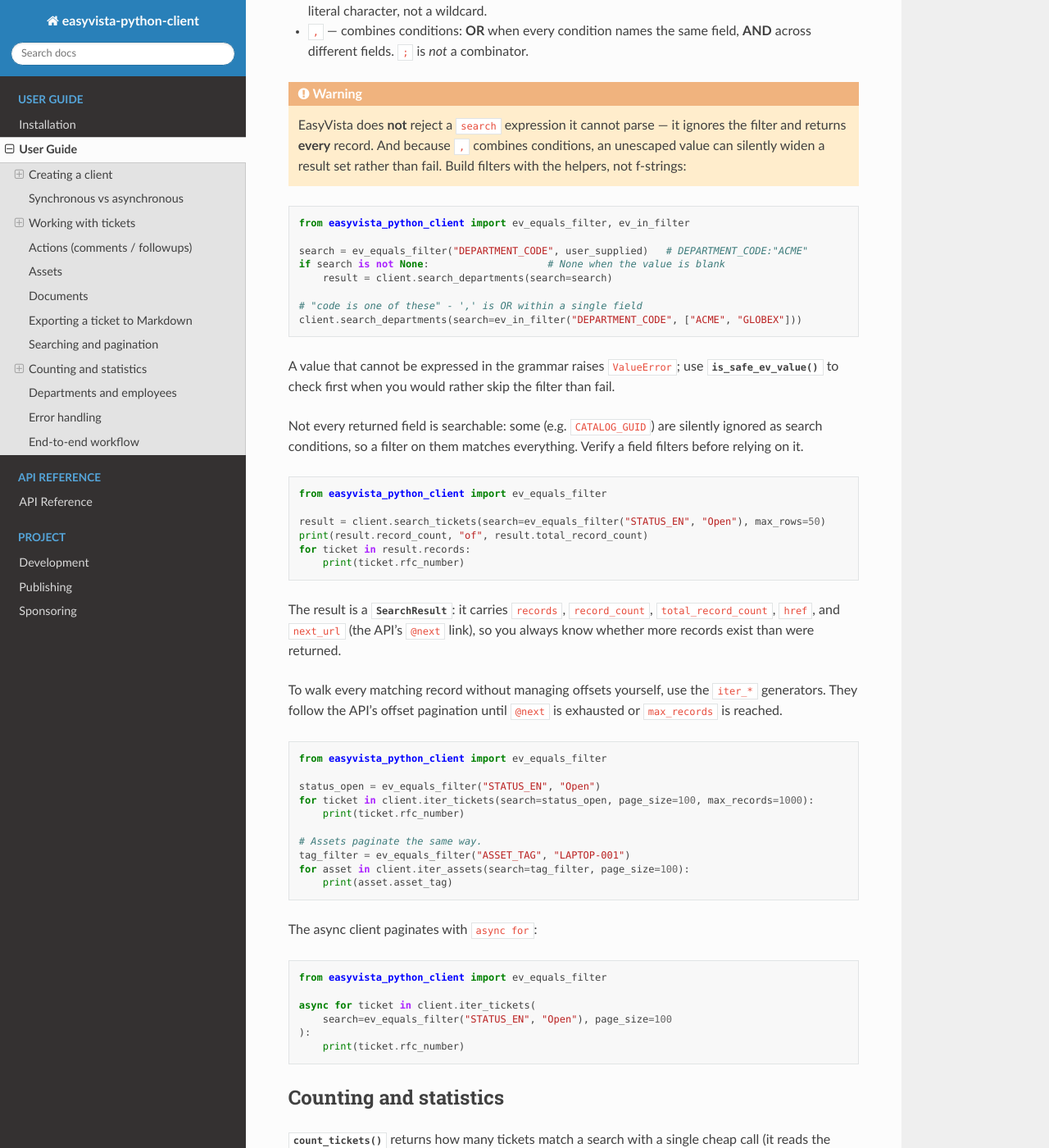
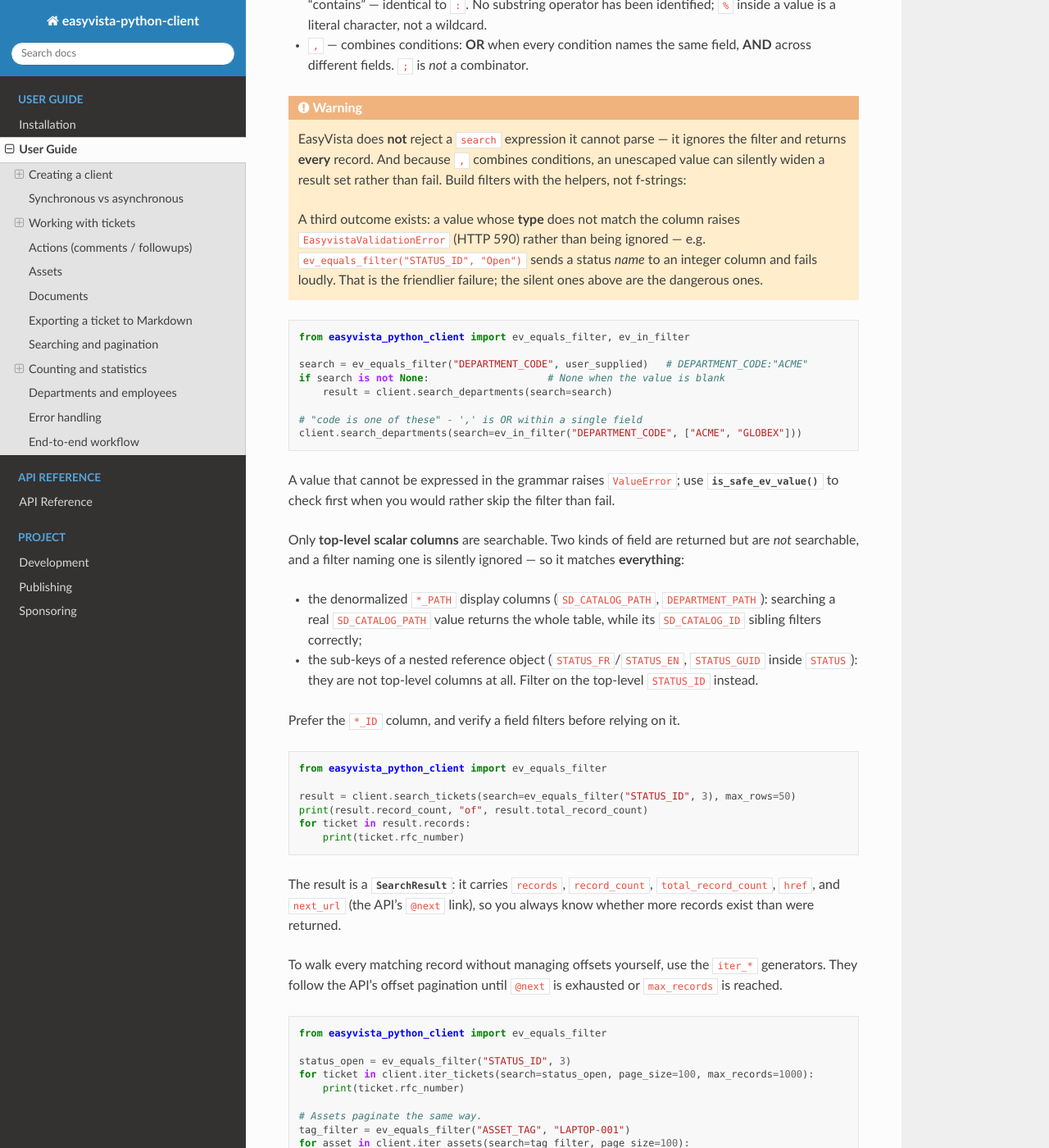
Before and after one commit to baraline/easyvista_python_client, a Sphinx documentation site: the page built from docs/user_guide.rst, in a window 1280 px wide and 1400 px high, scrolled down 4408 px. Shown: the whole window at 82% size. Built offline with Sphinx 7.4.7 and the Read the Docs theme 3.1.0, drawn with Linux system fonts in a browser that asks for light colours; some of the changed text lies outside the part shown.

Commit message:
fix: replace the STATUS_EN examples -- they silently returned every ticket
STATUS is a nested object; there is no top-level STATUS_EN column, so
STATUS_EN:"Open" is an unknown field and unknown fields are silently ignored.
Verified not to be a language artifact: STATUS_FR, the sub-key that does exist
on the probe instance, searched with a real label off a live ticket, also
returned the full baseline.

The example appeared 8x across README and the user guide, directly beneath the
warning describing exactly this failure mode. Replaced with STATUS_ID, which
filters. Also corrects the CATALOG_GUID example (not returned at all -- the real
returned-but-unsearchable fields are the *_PATH family) and documents the third
search outcome (HTTP 590 on a type mismatch).

Beyond the brief's file list: the Step 5 usage grep also caught two more live
STATUS_EN~... sites the brief's Files section missed --
scripts/validate_docs_examples.py (the docs-fidelity live-check script) and
tests/test_resources_requests.py. Fixed both to keep the phantom out of every
executable usage, not just the two files named in the brief.

Co-Authored-By: Claude Opus 4.8 <noreply@anthropic.com>

```diff
--- a/docs/user_guide.rst
+++ b/docs/user_guide.rst
@@ -59,7 +59,8 @@ variables, so credentials stay out of source. It reads, in order: ``EASYVISTA_UR
    from easyvista_python_client import EasyvistaClient, ev_equals_filter
 
    with EasyvistaClient.from_env() as client:
-       search = ev_equals_filter("STATUS_EN", "Open")
+       # Status ids are instance-specific -- read yours from a ticket's STATUS_ID.
+       search = ev_equals_filter("STATUS_ID", 3)
        results = client.search_tickets(search=search, max_rows=50)
 
 .. _sync-vs-async:
@@ -79,7 +80,7 @@ asynchronous client inside an event loop (FastAPI, aiohttp) or for concurrent fa
    async def main():
        async with AsyncEasyvistaClient(EasyvistaConfig.from_env()) as client:
            ticket = await client.get_ticket("I240101_0001")
-           search = ev_equals_filter("STATUS_EN", "Open")
+           search = ev_equals_filter("STATUS_ID", 3)
            async for t in client.iter_tickets(search=search, page_size=100):
                print(t.rfc_number)
 
@@ -240,6 +241,11 @@ The verified search grammar is:
    returns **every** record. And because ``,`` combines conditions, an unescaped value can silently
    widen a result set rather than fail. Build filters with the helpers, not f-strings:
 
+   A third outcome exists: a value whose **type** does not match the column raises
+   ``EasyvistaValidationError`` (HTTP 590) rather than being ignored — e.g.
+   ``ev_equals_filter("STATUS_ID", "Open")`` sends a status *name* to an integer column and fails
+   loudly. That is the friendlier failure; the silent ones above are the dangerous ones.
+
 .. code-block:: python
 
    from easyvista_python_client import ev_equals_filter, ev_in_filter
@@ -255,14 +261,22 @@ A value that cannot be expressed in the grammar raises ``ValueError``; use
 :func:`~easyvista_python_client.is_safe_ev_value` to check first when you would rather skip the
 filter than fail.
 
-Not every returned field is searchable: some (e.g. ``CATALOG_GUID``) are silently ignored as search
-conditions, so a filter on them matches everything. Verify a field filters before relying on it.
+Only **top-level scalar columns** are searchable. Two kinds of field are returned but are *not*
+searchable, and a filter naming one is silently ignored — so it matches **everything**:
+
+- the denormalized ``*_PATH`` display columns (``SD_CATALOG_PATH``, ``DEPARTMENT_PATH``): searching a
+  real ``SD_CATALOG_PATH`` value returns the whole table, while its ``SD_CATALOG_ID`` sibling filters
+  correctly;
+- the sub-keys of a nested reference object (``STATUS_FR``/``STATUS_EN``, ``STATUS_GUID`` inside
+  ``STATUS``): they are not top-level columns at all. Filter on the top-level ``STATUS_ID`` instead.
+
+Prefer the ``*_ID`` column, and verify a field filters before relying on it.
 
 .. code-block:: python
 
    from easyvista_python_client import ev_equals_filter
 
-   result = client.search_tickets(search=ev_equals_filter("STATUS_EN", "Open"), max_rows=50)
+   result = client.search_tickets(search=ev_equals_filter("STATUS_ID", 3), max_rows=50)
    print(result.record_count, "of", result.total_record_count)
    for ticket in result.records:
        print(ticket.rfc_number)
@@ -278,7 +292,7 @@ follow the API's offset pagination until ``@next`` is exhausted or ``max_records
 
    from easyvista_python_client import ev_equals_filter
 
-   status_open = ev_equals_filter("STATUS_EN", "Open")
+   status_open = ev_equals_filter("STATUS_ID", 3)
    for ticket in client.iter_tickets(search=status_open, page_size=100, max_records=1000):
        print(ticket.rfc_number)
 
@@ -294,7 +308,7 @@ The async client paginates with ``async for``:
    from easyvista_python_client import ev_equals_filter
 
    async for ticket in client.iter_tickets(
-       search=ev_equals_filter("STATUS_EN", "Open"), page_size=100
+       search=ev_equals_filter("STATUS_ID", 3), page_size=100
    ):
        print(ticket.rfc_number)
 
@@ -309,7 +323,7 @@ records).
 
    from easyvista_python_client import ev_equals_filter
 
-   open_count = client.count_tickets(search=ev_equals_filter("STATUS_EN", "Open"))
+   open_count = client.count_tickets(search=ev_equals_filter("STATUS_ID", 3))
 
 :meth:`~easyvista_python_client.EasyvistaClient.ticket_statistics` aggregates matching tickets into a
 :class:`~easyvista_python_client.TicketStatistics` — a ``total`` plus per-dimension ``breakdowns``
@@ -323,7 +337,7 @@ ones give human labels (``STATUS``, ``DEPARTMENT``, ``CATALOG_REQUEST``), and id
    from easyvista_python_client import ev_equals_filter
 
    stats = client.ticket_statistics(
-       search=ev_equals_filter("STATUS_EN", "Open"),
+       search=ev_equals_filter("STATUS_ID", 3),
        dimensions=["STATUS", "DEPARTMENT"],   # omit to compute the defaults
        created_since="2025-01-01T00:00:00+00:00",
    )
```
Also changed, not shown: README.md (+1 -1 lines), 4 other files.
